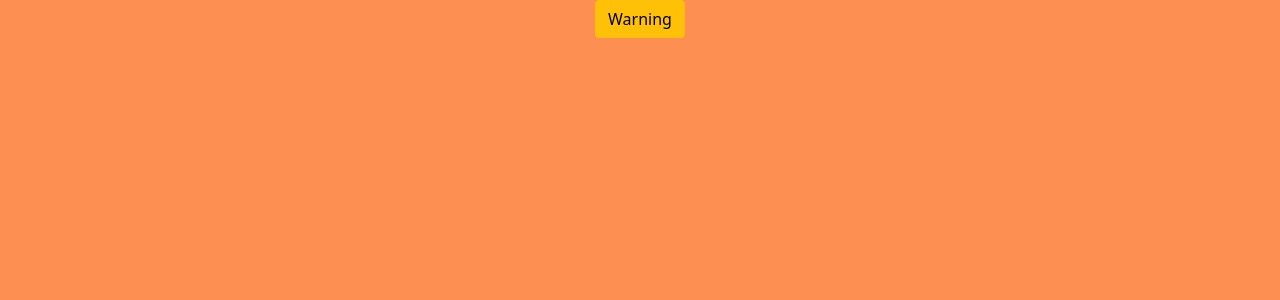
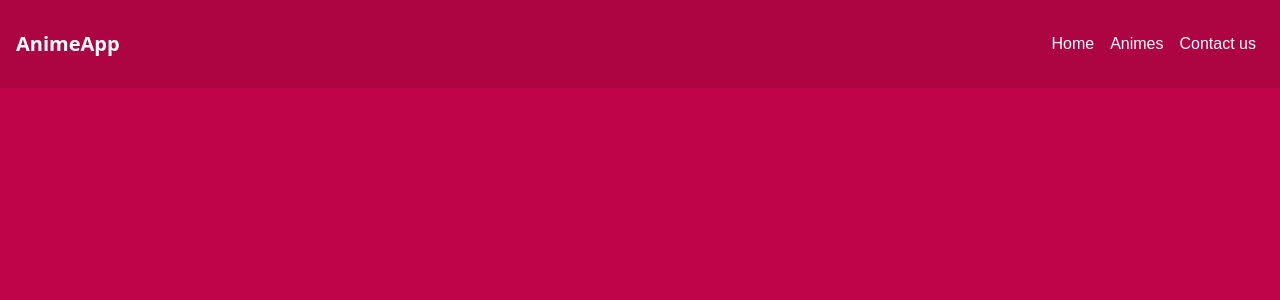
Before and after one commit to KevinHernandezP/AnimeApp, a React (Create React App) app: page / in a window 1280 px wide. Shown: the top 300 px of the page. Built offline with nearby package versions, Linux system fonts and the light colour scheme.

Commit message:
agrege navbar

```diff
--- a/public/index.html
+++ b/public/index.html
@@ -26,7 +26,7 @@
     -->
     <title>React App</title>
   </head>
-  <body style="background-color: #FD8F52">
+  <body style="background-color: #BF0449">
     <noscript>You need to enable JavaScript to run this app.</noscript>
     <div id="root"></div>
     <!--
--- a/src/App.js
+++ b/src/App.js
@@ -1,12 +1,12 @@
 import logo from './logo.svg';
 import './App.css';
 import { Button } from 'react-bootstrap';
-
+import Toolbar from './Toolbar/Toolbar';
 
 function App() {
   return (
     <div className="App">
-        <Button variant="warning">Warning</Button>{' '}
+      <Toolbar></Toolbar>
 
 
     </div>
--- /dev/null
+++ b/src/Toolbar/Toolbar.css
@@ -0,0 +1,11 @@
+.dark{
+    background-color: #ac0542;
+}
+.texto:hover{
+    color: #136fc0 !important;
+
+    border-radius: 1rem;
+}
+.texto{
+    font-family: Arial, Helvetica, sans-serif;
+}
--- /dev/null
+++ b/src/Toolbar/Toolbar.js
@@ -0,0 +1,34 @@
+import React from "react";
+import './Toolbar.css';
+import { NavDropdown,Navbar,Nav } from 'react-bootstrap';
+
+
+const Toolbar = () => {
+    return (
+        <div>
+            <Navbar collapseOnSelect expand="lg"  className="dark">
+                <Navbar.Brand href="#home" className="p-2 text-white fw-bold m-2">AnimeApp</Navbar.Brand>
+                <Navbar.Toggle aria-controls="responsive-navbar-nav" />
+                <Navbar.Collapse id="responsive-navbar-nav">
+                    <Nav className="m-auto ">
+
+                        </Nav>
+                    <Nav className="p-3">
+                        <Nav.Link href="#deets" className="text-white texto" style={{color:"blue"}}>Home</Nav.Link>
+                        <Nav.Link href="#deets" className="text-white texto btn-custom">Animes</Nav.Link>
+                        <Nav.Link href="#deets" className="text-white texto">Contact us</Nav.Link>
+
+                    </Nav>
+                </Navbar.Collapse>
+            </Navbar>
+
+
+
+
+
+        </div>
+
+    )
+};
+
+export default Toolbar;
```
